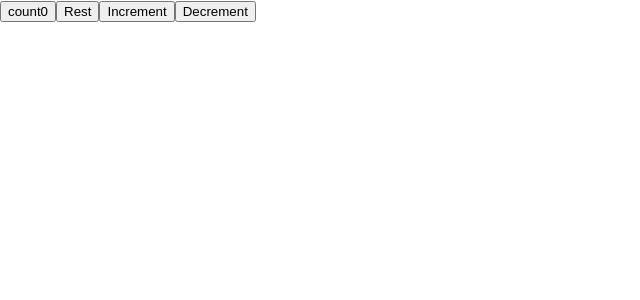
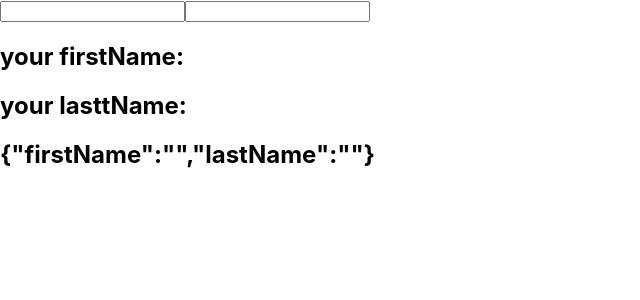
Before and after one commit to Vootlavenky63/personal-site, a React (Create React App) app in the folder website/: page / in a window 1280 px wide. Shown: the top 300 px of the page, without its empty margins (0-640 px from the left). Built offline with nearby package versions, Linux system fonts and the light colour scheme.

Commit message:
HooksCounter input text using state

```diff
--- a/website/src/App.js
+++ b/website/src/App.js
@@ -1,10 +1,10 @@
 import React from 'react'
-import HooksCounter from './HooksCounter';
+import HooksCounter3 from './HooksCounter3';
 
 export default function App() {
   return (
     <div>
-      <HooksCounter/>
+      <HooksCounter3/>
     </div>
   )
 }
--- /dev/null
+++ b/website/src/HooksCounter3.js
@@ -0,0 +1,25 @@
+import React,{useState} from 'react'
+
+export default function HooksCounter3() {
+    const [name, setName] = useState({firstName:'',lastName:''})
+    return (
+        <div>
+            <form>
+                <input
+                 type="text"
+                 value={name.firstName}
+                 onChange={e=>setName({...name,firstName:e.target.value})}
+                />
+                <input
+                 type="text"
+                 value={name.lastName}
+                 onChange={e=>setName({...name,lastName:e.target.value})}
+                />
+                <h2>your firstName:{name.firstName}</h2>
+                <h2>your lasttName:{name.lastName}</h2>
+                <h2>{JSON.stringify(name)}</h2>
+
+            </form>
+        </div>
+    )
+}
```
